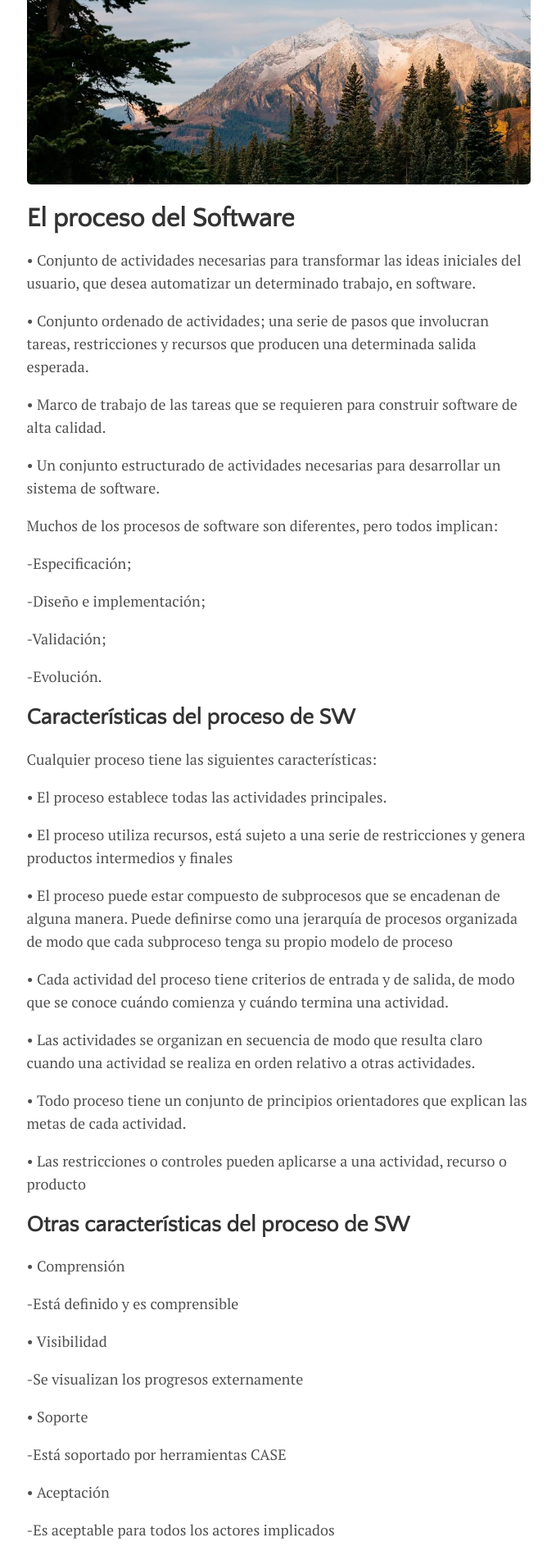
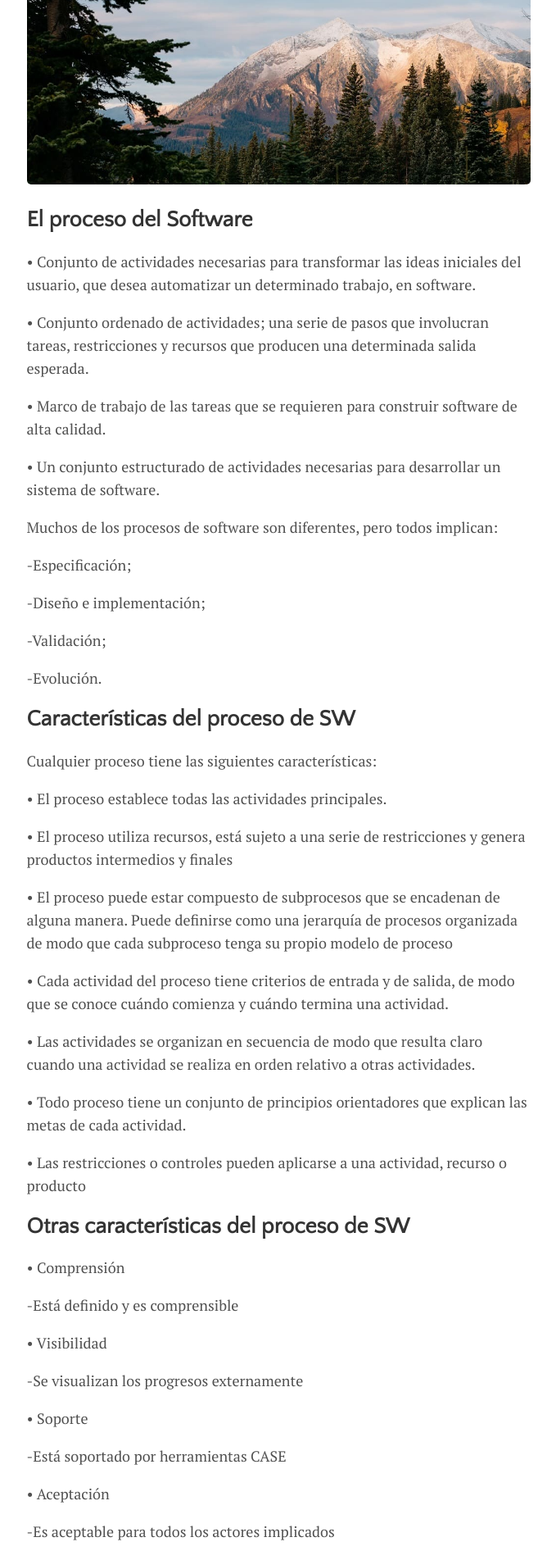
Before and after one commit to Christian20b/ChristianAlbia, a Jekyll site: the page built from _posts/2019-12-18-Proceso-de-Software.md, in a window 1280 px wide. Shown: the part 355-2258 px from the top of the page at 82% size, without its empty margins (300-979 px from the left). Built offline with Jekyll 4.4.1, drawn with Linux system fonts in a browser that asks for light colours.

```diff
--- a/_posts/2019-12-18-Proceso-de-Software.md
+++ b/_posts/2019-12-18-Proceso-de-Software.md
@@ -7,7 +7,7 @@ tags: [documentation,sample]
 image: forest.jpg
 ---
 
-# El proceso del Software
+## El proceso del Software
 
   <p>•  Conjunto de actividades necesarias para transformar las ideas iniciales del usuario, que desea automatizar un determinado trabajo, en software.</p>
   <p>•  Conjunto ordenado de actividades; una serie de pasos que involucran tareas, restricciones y recursos que producen una determinada salida esperada.</p>
```
